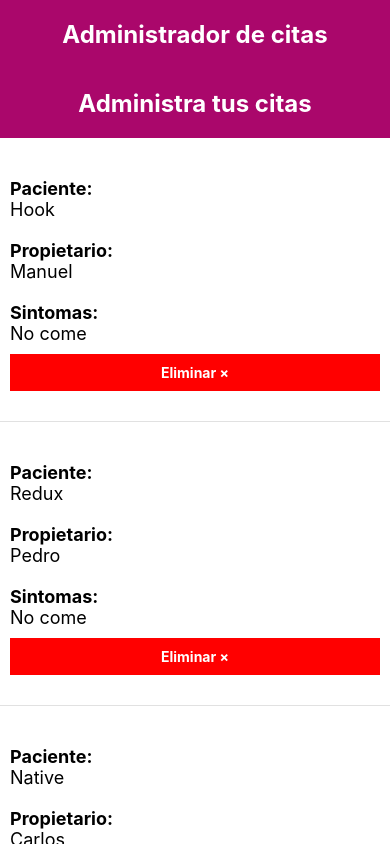
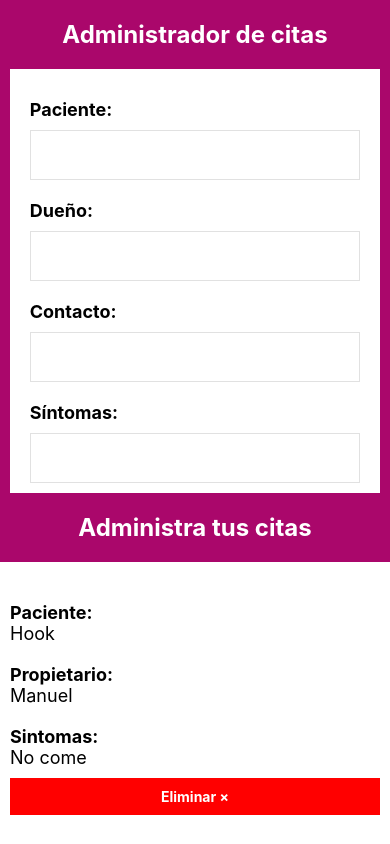
Before and after one commit to elperlanegra/RN-citas, a React Native app: screen / in a window 390 px wide. Built offline with nearby package versions, Linux system fonts and the light colour scheme.

Commit message:
Formulario de nuevos pacientes

```diff
--- a/App.js
+++ b/App.js
@@ -1,6 +1,7 @@
 import React, {useState} from 'react';
 import {Text, StyleSheet, View, FlatList} from 'react-native';
 import Cita from './components/Cita';
+import Formulario from './components/Formulario';
 
 const App = () => {
   // definir el state de citas
@@ -21,6 +22,8 @@ const App = () => {
   return (
     <View style={styles.contenedor}>
       <Text style={styles.titulo}>Administrador de citas</Text>
+
+      <Formulario />
 
       <Text style={styles.titulo}>{citas.length > 0 ? 'Administra tus citas' : 'No hay citas'}</Text>
 
--- /dev/null
+++ b/components/Formulario.js
@@ -0,0 +1,69 @@
+import React from 'react';
+import {Text, StyleSheet, View, TextInput} from 'react-native';
+
+const Formulario = () => {
+  return (
+    <>
+      <View style={style.formulario}>
+        <View>
+          <Text style={style.label}>Paciente:</Text>
+          <TextInput style={style.input}
+            onChangeText={(texto) => console.log(texto)}
+          />
+        </View>
+
+        <View>
+          <Text style={style.label}>Dueño:</Text>
+          <TextInput style={style.input}
+            onChangeText={(texto) => console.log(texto)}
+          />
+        </View>
+
+
+        <View>
+          <Text style={style.label}>Contacto:</Text>
+          <TextInput style={style.input}
+            onChangeText={(texto) => console.log(texto)}
+            keyboardType='numeric'
+          />
+        </View>
+
+        <View>
+          <Text style={style.label}>Síntomas:</Text>
+          <TextInput style={style.input}
+            multiline
+            onChangeText={(texto) => console.log(texto)}
+          />
+        </View>
+
+      </View>
+    </>
+  );
+};
+
+const style = StyleSheet.create({
+  formulario: {
+    backgroundColor: '#fff',
+    paddingHorizontal: 20,
+    paddingVertical: 10,
+    marginHorizontal: '2.5%'
+  },
+
+  label: {
+    fontWeight: 'bold',
+    fontSize: 18,
+    marginTop: 20,
+  },
+
+  input: {
+    marginTop: 10,
+    height: 50,
+    borderColor: '#e1e1e1',
+    borderWidth: 1,
+    borderStyle: 'solid',
+    fontSize: 18,
+
+  },
+});
+
+export default Formulario;
```
